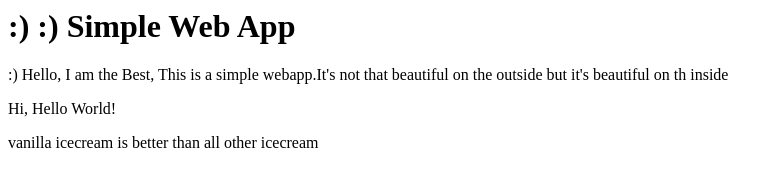
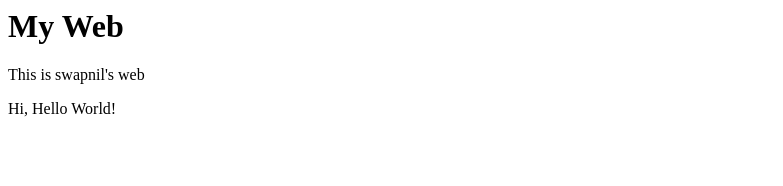
Before and after one commit to Swaps1986/savin, a plain HTML site: page index.html in a window 1280 px wide. Shown: the whole page, without its empty margins (0-783 px from the left). Drawn offline with Linux system fonts and the light colour scheme.

Commit message:
this is my new html

```diff
--- a/index.html
+++ b/index.html
@@ -1,8 +1,8 @@
 <html>
-<title>Simple Web App</title>
-<H1>:) :) Simple Web App</H1>
-<p> :) Hello, I am the Best, This is a simple webapp.It's not that beautiful on the outside but it's beautiful on th inside
+<title>Web App</title>
+<H1>My Web</H1>
+<p> This is swapnil's web
 </p>
 <p>  Hi, Hello World!</p>
-<p> vanilla icecream is better than all other icecream</p>
+<p> </p>
 </html>
```
